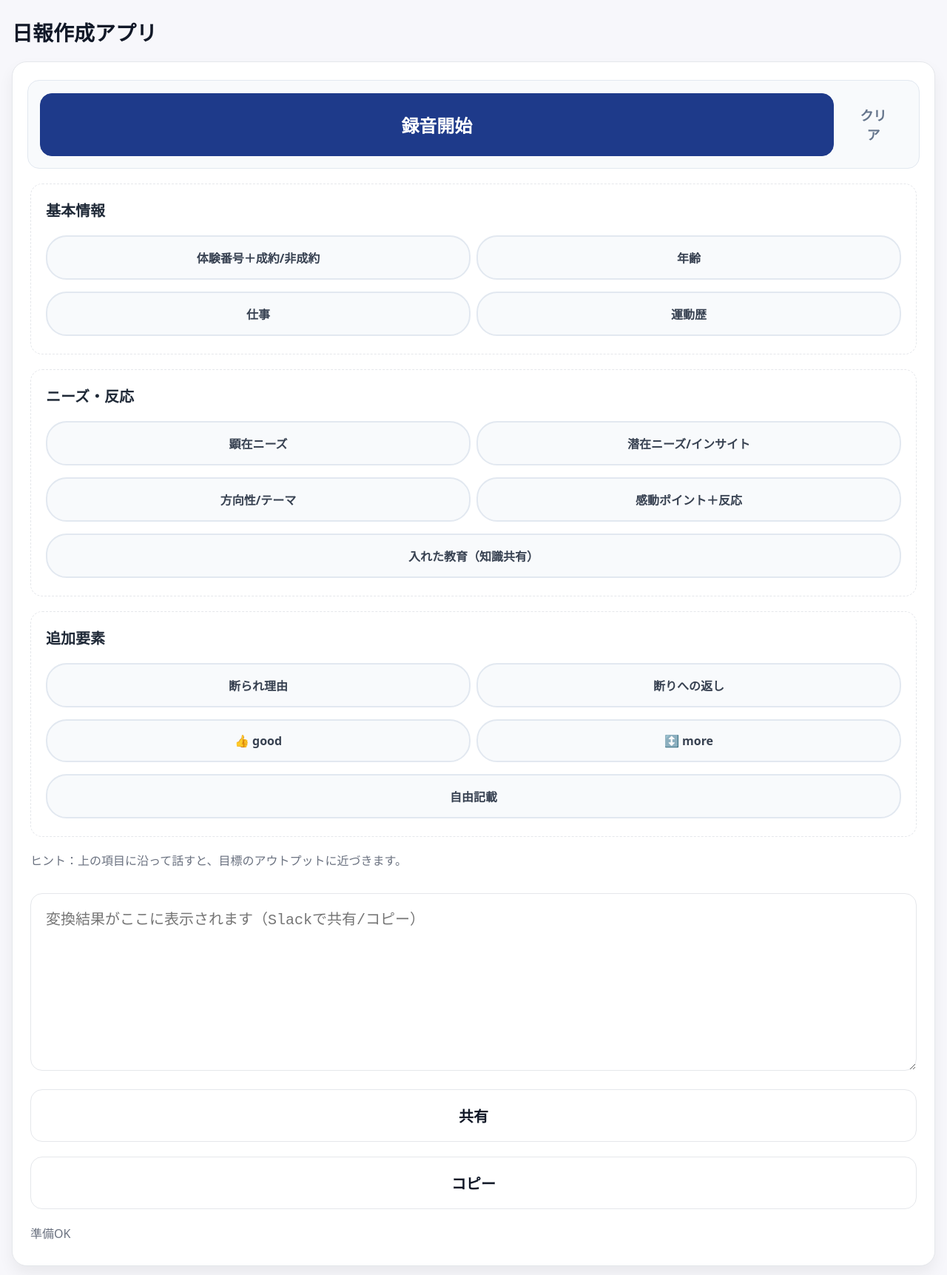
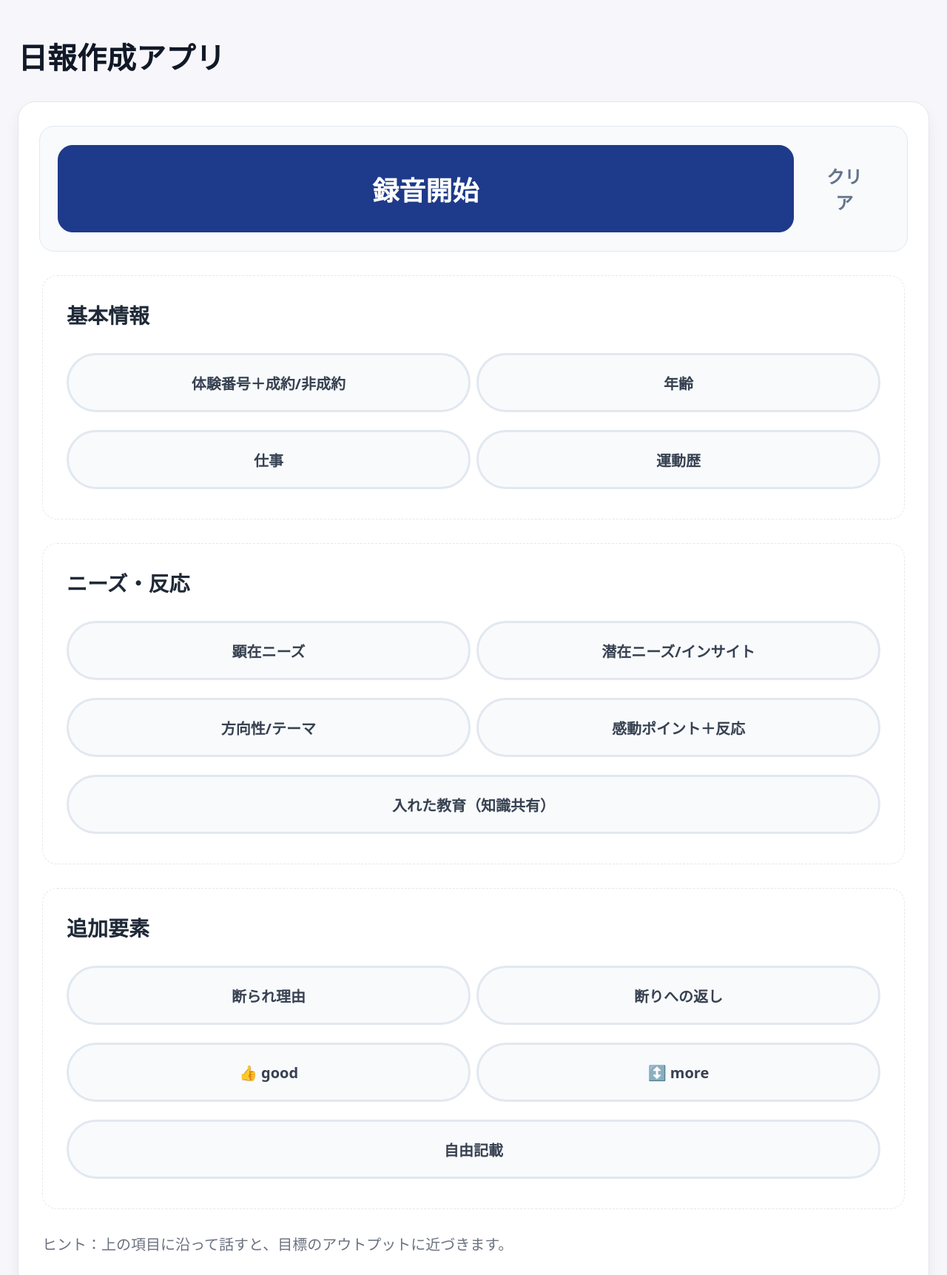
Before and after one commit to nagisahorii/nippo-mvp, a website: page index.html in a window 1280 px wide. Shown: the part 17-1740 px from the top of the page at 74% size. Drawn offline with Linux system fonts and the light colour scheme.

Commit message:
kintone内UI超大型化: フォントサイズとタッチターゲットを大幅拡大（ヘッダー40px、ボタン36px、ピル20px）

```diff
--- a/index.html
+++ b/index.html
@@ -16,25 +16,25 @@
     .wrap{max-width: 720px; margin: env(safe-area-inset-top) auto env(safe-area-inset-bottom); padding:16px;}
     header{font-weight:800; font-size:22px; padding:12px 0;}
 
-    /* kintone内でのデフォルト表示（モバイル向け） */
-    .wrap{padding:20px 16px; max-width: 100%;}
-    .btn-lg{font-size:24px; padding:24px 20px; min-height: 72px; font-weight: 900; border-radius: 16px;}
-    .btn-ghost{font-size:18px; padding:16px 20px; min-height: 56px; border-radius: 12px;}
-    .section h3{font-size:20px; margin:0 0 16px; font-weight: 900; color: #1f2937;}
-    .pill{font-size:16px; padding:16px 20px; min-height: 56px; border-radius: 28px;
-          flex: 1 1 calc(50% - 8px); margin: 4px 0; font-weight: 700;
+    /* kintone内でのデフォルト表示（モバイル向け） - 超大型 */
+    .wrap{padding:32px 24px; max-width: 100%;}
+    .btn-lg{font-size:36px; padding:32px 28px; min-height: 100px; font-weight: 900; border-radius: 20px;}
+    .btn-ghost{font-size:24px; padding:24px 28px; min-height: 80px; border-radius: 16px;}
+    .section h3{font-size:28px; margin:0 0 24px; font-weight: 900; color: #1f2937;}
+    .pill{font-size:20px; padding:20px 28px; min-height: 80px; border-radius: 40px;
+          flex: 1 1 calc(50% - 12px); margin: 8px 0; font-weight: 700;
           display: flex; align-items: center; justify-content: center; text-align: center;
-          background: #f8fafc; border: 2px solid #e2e8f0; color: #374151;}
-    .section{margin:20px 0; padding:20px; border-radius: 16px;}
-    textarea#output{min-height:240px; font-size:20px; padding:20px; border-radius: 16px; line-height: 1.6;}
-    .hint{font-size:16px; margin:12px 0; line-height: 1.5; color: #6b7280;}
-    ol#preview{font-size:18px; margin:16px 0; padding-left:28px; line-height: 1.6;}
-    ol#preview li{margin: 8px 0; padding: 4px 0;}
-    .actions{grid-template-columns:1fr; gap:20px; margin-top:20px;}
-    .actions button{padding:20px; font-size:20px; min-height: 64px; border-radius: 16px; font-weight: 800;}
-    .status{font-size:16px; margin-top:12px; padding: 8px 0;}
-    .toolbar-inner{padding:16px; border-radius: 16px;}
-    .card{padding:24px; border-radius: 20px;}
+          background: #f8fafc; border: 3px solid #e2e8f0; color: #374151;}
+    .section{margin:32px 0; padding:32px; border-radius: 20px;}
+    textarea#output{min-height:320px; font-size:24px; padding:28px; border-radius: 20px; line-height: 1.8;}
+    .hint{font-size:20px; margin:16px 0; line-height: 1.6; color: #6b7280;}
+    ol#preview{font-size:22px; margin:24px 0; padding-left:36px; line-height: 1.8;}
+    ol#preview li{margin: 12px 0; padding: 8px 0;}
+    .actions{grid-template-columns:1fr; gap:28px; margin-top:32px;}
+    .actions button{padding:28px; font-size:24px; min-height: 88px; border-radius: 20px; font-weight: 800;}
+    .status{font-size:20px; margin-top:16px; padding: 12px 0;}
+    .toolbar-inner{padding:24px; border-radius: 20px;}
+    .card{padding:32px; border-radius: 24px;}
 
     .card{background:var(--card); border:1px solid var(--border); border-radius:var(--radius); box-shadow:var(--shadow);}
 
@@ -71,62 +71,62 @@
     /* ── kintone内モバイル最適化（iPhone/Android） ───────────────── */
     /* kintone内では常にモバイル表示を適用 */
     @media (max-width: 768px), (max-width: 100vw){
-      /* 基本レイアウト */
-      .wrap{padding:20px 16px; max-width: 100%;}
-      header{font-size:28px; padding:20px 0; font-weight: 900;}
+      /* 基本レイアウト - 超大型 */
+      .wrap{padding:32px 24px; max-width: 100%;}
+      header{font-size:40px; padding:32px 0; font-weight: 900;}
 
-      /* ボタン類 - 大幅に大きく */
-      .btn-lg{font-size:24px; padding:24px 20px; min-height: 72px; font-weight: 900; border-radius: 16px;}
-      .btn-ghost{font-size:18px; padding:16px 20px; min-height: 56px; border-radius: 12px;}
+      /* ボタン類 - 超大型 */
+      .btn-lg{font-size:36px; padding:32px 28px; min-height: 100px; font-weight: 900; border-radius: 20px;}
+      .btn-ghost{font-size:24px; padding:24px 28px; min-height: 80px; border-radius: 16px;}
 
       /* セクション見出し */
-      .section h3{font-size:20px; margin:0 0 16px; font-weight: 900; color: #1f2937;}
+      .section h3{font-size:28px; margin:0 0 24px; font-weight: 900; color: #1f2937;}
 
-      /* ピルボタン - 大幅に大きく、2列レイアウト */
-      .pill{font-size:16px; padding:16px 20px; min-height: 56px; border-radius: 28px;
-            flex: 1 1 calc(50% - 8px); margin: 4px 0; font-weight: 700;
+      /* ピルボタン - 超大型、2列レイアウト */
+      .pill{font-size:20px; padding:20px 28px; min-height: 80px; border-radius: 40px;
+            flex: 1 1 calc(50% - 12px); margin: 8px 0; font-weight: 700;
             display: flex; align-items: center; justify-content: center; text-align: center;
-            background: #f8fafc; border: 2px solid #e2e8f0; color: #374151;}
+            background: #f8fafc; border: 3px solid #e2e8f0; color: #374151;}
 
       /* セクション間隔 */
-      .section{margin:20px 0; padding:20px; border-radius: 16px;}
+      .section{margin:32px 0; padding:32px; border-radius: 20px;}
 
       /* テキストエリア */
-      textarea#output{min-height:240px; font-size:20px; padding:20px; border-radius: 16px; line-height: 1.6;}
+      textarea#output{min-height:320px; font-size:24px; padding:28px; border-radius: 20px; line-height: 1.8;}
 
       /* ヒントテキスト */
-      .hint{font-size:16px; margin:12px 0; line-height: 1.5; color: #6b7280;}
+      .hint{font-size:20px; margin:16px 0; line-height: 1.6; color: #6b7280;}
 
       /* プレビューリスト */
-      ol#preview{font-size:18px; margin:16px 0; padding-left:28px; line-height: 1.6;}
-      ol#preview li{margin: 8px 0; padding: 4px 0;}
+      ol#preview{font-size:22px; margin:24px 0; padding-left:36px; line-height: 1.8;}
+      ol#preview li{margin: 12px 0; padding: 8px 0;}
 
       /* アクションボタン */
-      .actions{grid-template-columns:1fr; gap:20px; margin-top:20px;}
-      .actions button{padding:20px; font-size:20px; min-height: 64px; border-radius: 16px; font-weight: 800;}
+      .actions{grid-template-columns:1fr; gap:28px; margin-top:32px;}
+      .actions button{padding:28px; font-size:24px; min-height: 88px; border-radius: 20px; font-weight: 800;}
 
       /* ステータス */
-      .status{font-size:16px; margin-top:12px; padding: 8px 0;}
+      .status{font-size:20px; margin-top:16px; padding: 12px 0;}
 
       /* ツールバー */
-      .toolbar-inner{padding:16px; border-radius: 16px;}
+      .toolbar-inner{padding:24px; border-radius: 20px;}
 
       /* カード全体 */
-      .card{padding:24px; border-radius: 20px;}
+      .card{padding:32px; border-radius: 24px;}
     }
 
     /* ── kintone内での超小画面対応 ───────────────── */
     @media (max-width: 480px){
-      .wrap{padding:16px 12px;}
-      header{font-size:24px; padding:16px 0;}
-      .btn-lg{font-size:22px; padding:20px 16px; min-height: 64px;}
-      .btn-ghost{font-size:16px; padding:14px 16px; min-height: 48px;}
-      .section h3{font-size:18px; margin:0 0 14px;}
-      .pill{font-size:15px; padding:14px 16px; min-height: 50px;}
-      textarea#output{font-size:18px; padding:16px;}
-      .hint{font-size:15px;}
-      ol#preview{font-size:16px;}
-      .actions button{font-size:18px; padding:18px; min-height: 56px;}
+      .wrap{padding:24px 16px;}
+      header{font-size:32px; padding:24px 0;}
+      .btn-lg{font-size:28px; padding:24px 20px; min-height: 80px;}
+      .btn-ghost{font-size:20px; padding:18px 20px; min-height: 64px;}
+      .section h3{font-size:24px; margin:0 0 20px;}
+      .pill{font-size:18px; padding:18px 20px; min-height: 64px;}
+      textarea#output{font-size:22px; padding:24px;}
+      .hint{font-size:18px;}
+      ol#preview{font-size:20px;}
+      .actions button{font-size:22px; padding:24px; min-height: 72px;}
     }
   </style>
 </head>
```
